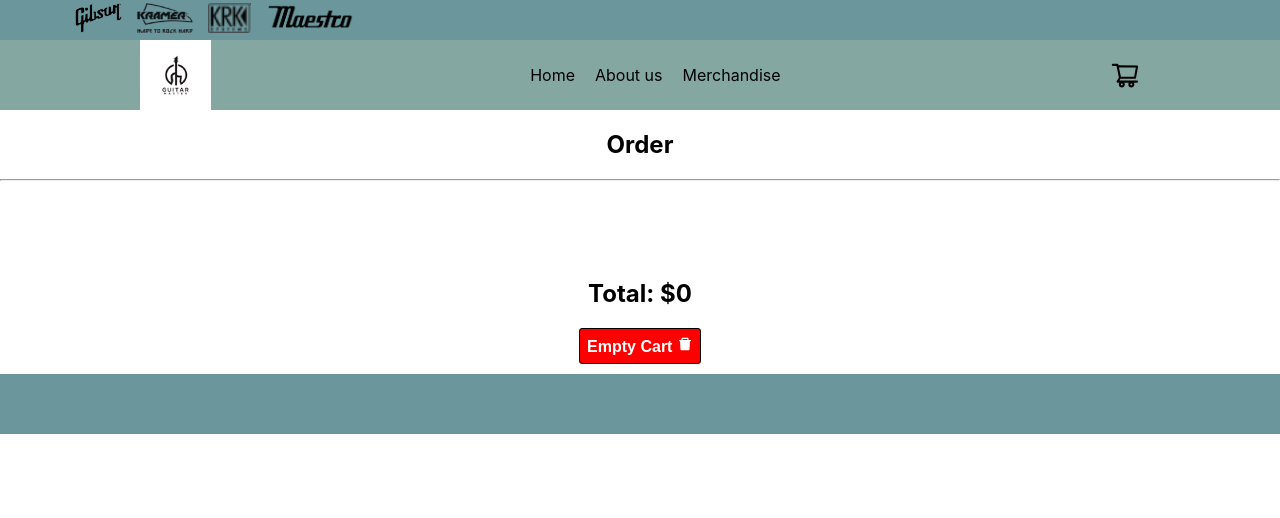
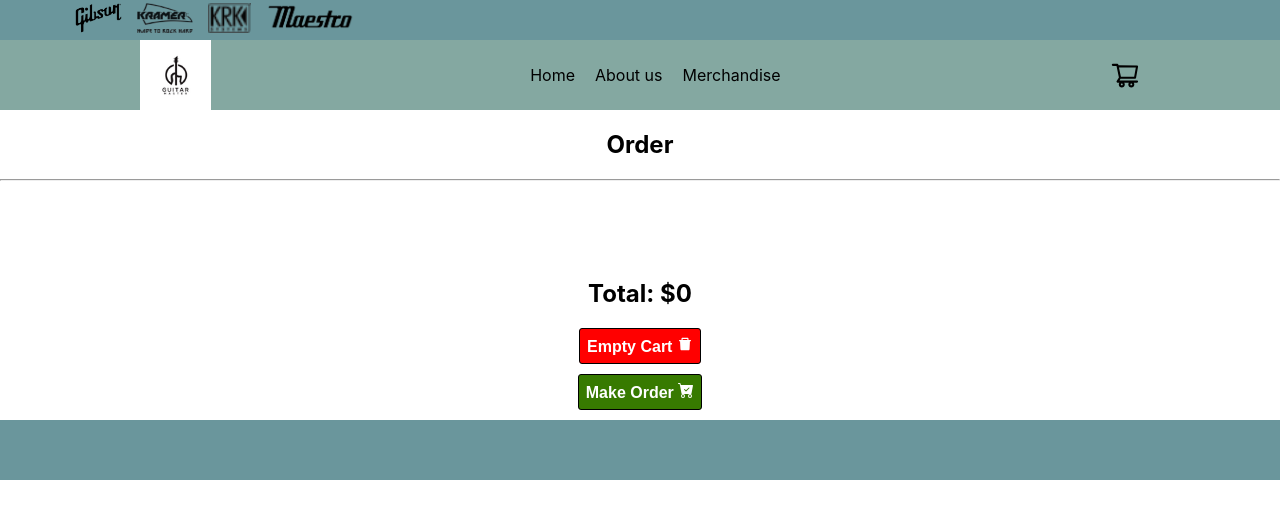
Before and after one commit to tomitose/e-musica, a React (Create React App) app: page /cart in a window 1280 px wide. Shown: the top 518 px of the page. Built offline with nearby package versions, Linux system fonts and the light colour scheme.

Commit message:
btn make order y funcion

```diff
--- a/src/components/Cart/Cart.css
+++ b/src/components/Cart/Cart.css
@@ -50,7 +50,6 @@
 }
 
 
-
 .btn-empty-cart{
     text-align: end;
     background-color: #ff0000;
@@ -65,3 +64,18 @@
     font-size: initial;
     font-weight: 700;
 }
+
+.btn-make-order{
+    text-align: end;
+    background-color: #377a00;
+    border-radius: 3px;
+    cursor: pointer;
+    margin-bottom: 10px;
+    text-decoration: none;
+    color: #fff;
+    display: block;
+    border: black 1px solid;
+    padding: 7px;
+    font-size: initial;
+    font-weight: 700;
+}
--- a/src/components/Cart/Cart.jsx
+++ b/src/components/Cart/Cart.jsx
@@ -2,6 +2,7 @@ import React from 'react'
 import { useCartContext } from '../Context/CartContext';
 import {AiOutlineDelete} from 'react-icons/ai'
 import {AiFillDelete} from 'react-icons/ai'
+import {BsCartCheckFill} from 'react-icons/bs'
 import "./Cart.css";
 
 const Cart = () => {
@@ -24,7 +25,7 @@ const Cart = () => {
                 <h5>Product Price: ${item.price * item.count}</h5>
                 <p>Count: {item.count}</p>
 
-                <button onClick={deleteItem} className='btn-delete-item'>
+                <button onClick={() => deleteItem(item.id)} className='btn-delete-item'>
                   <AiOutlineDelete className='icon-delete'/>
                 </button>
               </div>
@@ -34,6 +35,7 @@ const Cart = () => {
       <div className='container-total-button'>
             <h2 className='text-cart-total'>Total: ${totalPrice()}</h2>
             <button onClick={emptyCart} className='btn-empty-cart'>Empty Cart <AiFillDelete/></button>
+            <button className='btn-make-order'>Make Order <BsCartCheckFill/> </button>
       </div>
     </div>
   )
--- a/src/components/Context/CartContext.jsx
+++ b/src/components/Context/CartContext.jsx
@@ -21,8 +21,9 @@ const CartContextProvider = ({ children }) => {
     return cart.reduce ((acc,prod) => acc += (prod.price * prod.count), 0)
   }
 
-  const deleteItem = () => {
-    setCart(cart)
+  const deleteItem = (id) => {
+    let newCart = cart.filter((e) => e.id !== id);
+    setCart(newCart);
   }
 
   const emptyCart = () => {
```
